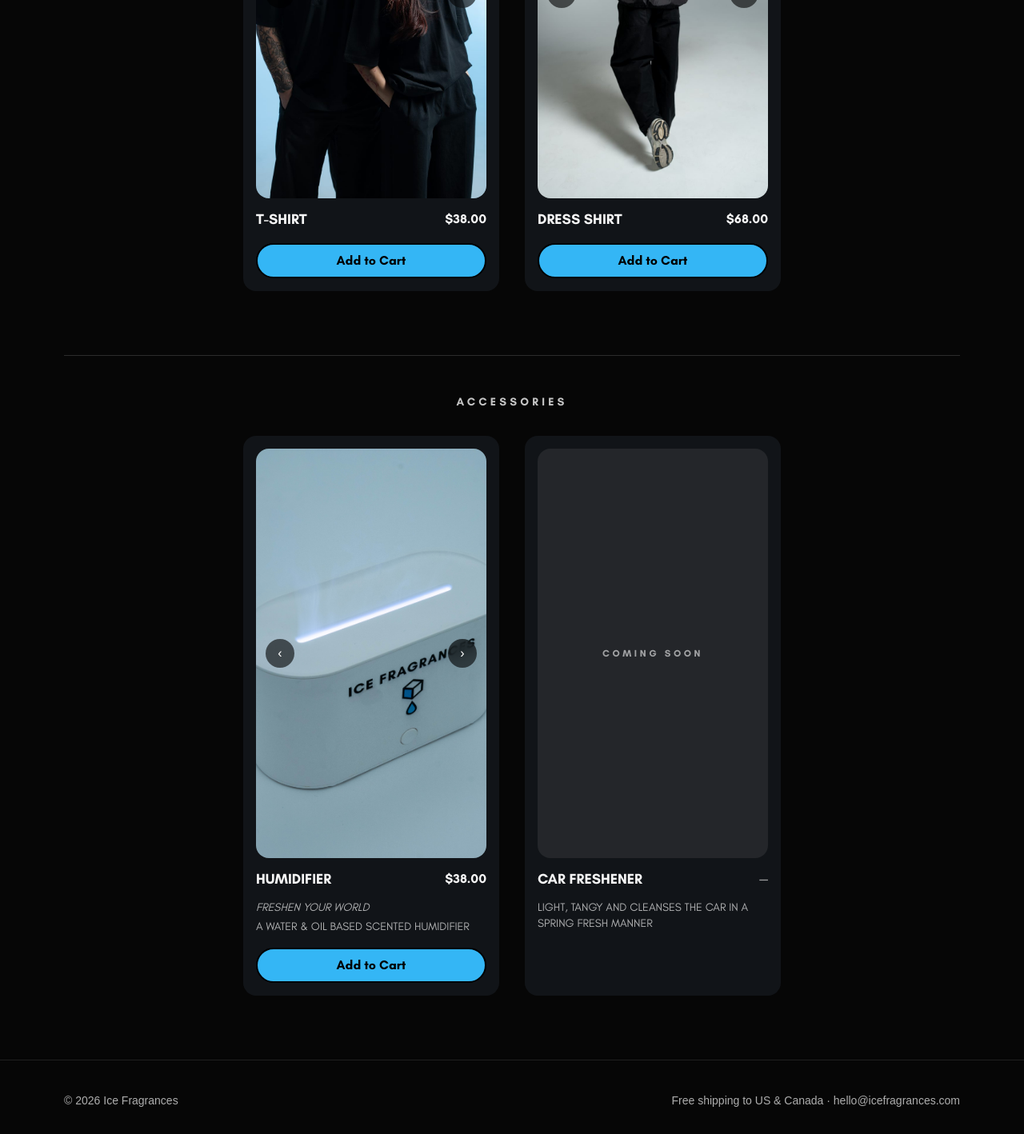
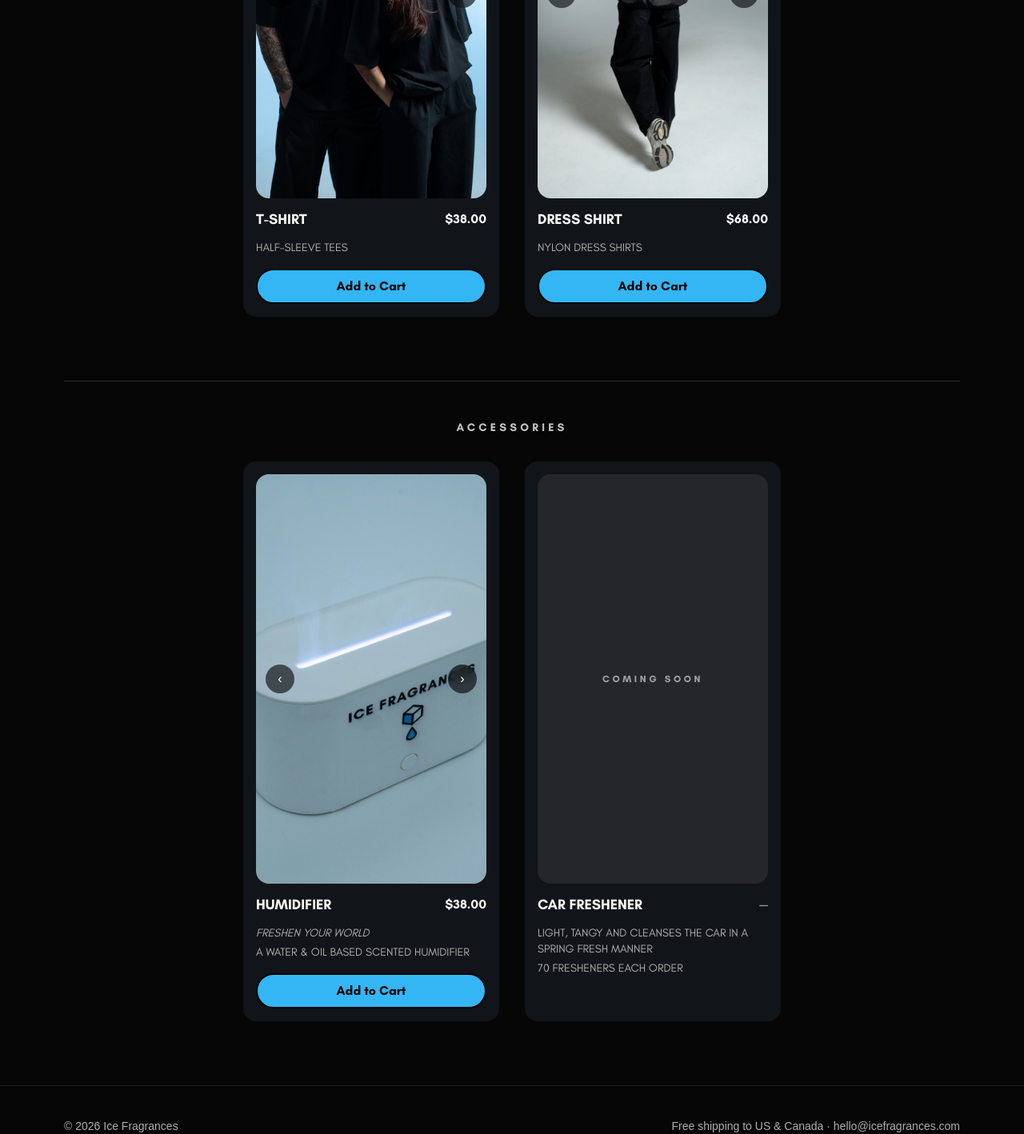
Before and after one commit to Chri2K02/ice-fragrances, a Next.js app: page / in a window 1280 px wide. Shown: the part 3848-5266 px from the top of the page at 80% size. Built offline with nearby package versions, Linux system fonts and the light colour scheme.

Commit message:
content: add notes (Half-sleeve tees, Nylon dress shirts, 70 fresheners/order)

```diff
--- a/components/Products.tsx
+++ b/components/Products.tsx
@@ -90,9 +90,10 @@ export function Products() {
                 <h3 className="text-lg font-medium">Car Freshener</h3>
                 <span className="font-semibold opacity-60">—</span>
               </div>
-              <p className={`${glacialRegular.className} text-sm opacity-70`}>
-                Light, tangy and cleanses the car in a spring fresh manner
-              </p>
+              <div className={`${glacialRegular.className} text-sm opacity-70 space-y-1`}>
+                <p>Light, tangy and cleanses the car in a spring fresh manner</p>
+                <p>70 fresheners each order</p>
+              </div>
             </div>
           </div>
         </div>
--- a/lib/products.ts
+++ b/lib/products.ts
@@ -82,6 +82,7 @@ export const PRODUCTS: Product[] = [
       "/media/tshirt-3.jpg",
       "/media/tshirt-4.jpg",
     ],
+    notes: "Half-sleeve tees",
   },
   {
     id: "dress-shirt",
@@ -89,6 +90,7 @@ export const PRODUCTS: Product[] = [
     priceCents: 6800,
     poster: "/media/dress-shirt-2.jpg",
     images: ["/media/dress-shirt-2.jpg", "/media/dress-shirt-1.jpg"],
+    notes: "Nylon dress shirts",
   },
   {
     id: "humidifier",
```
